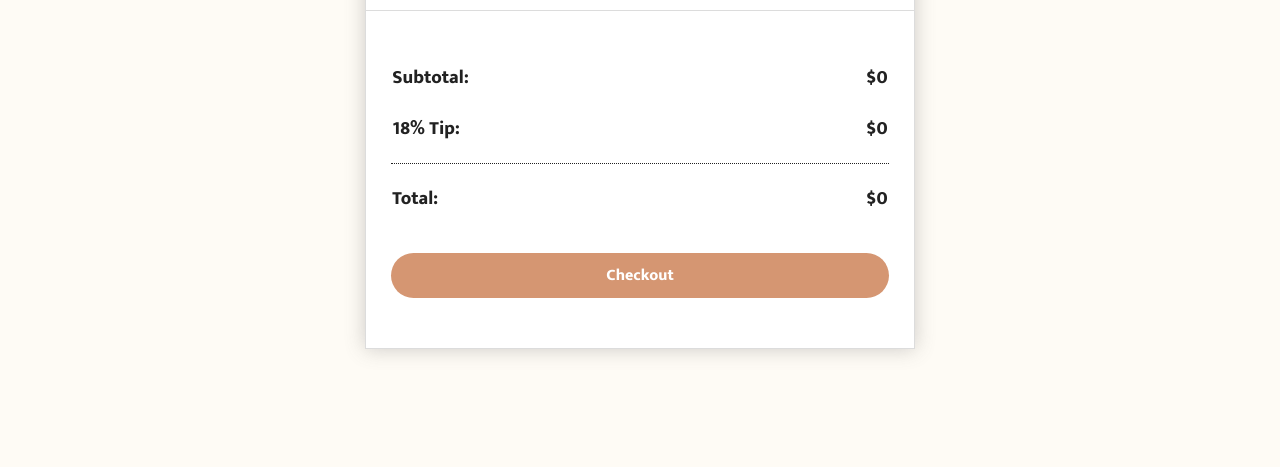
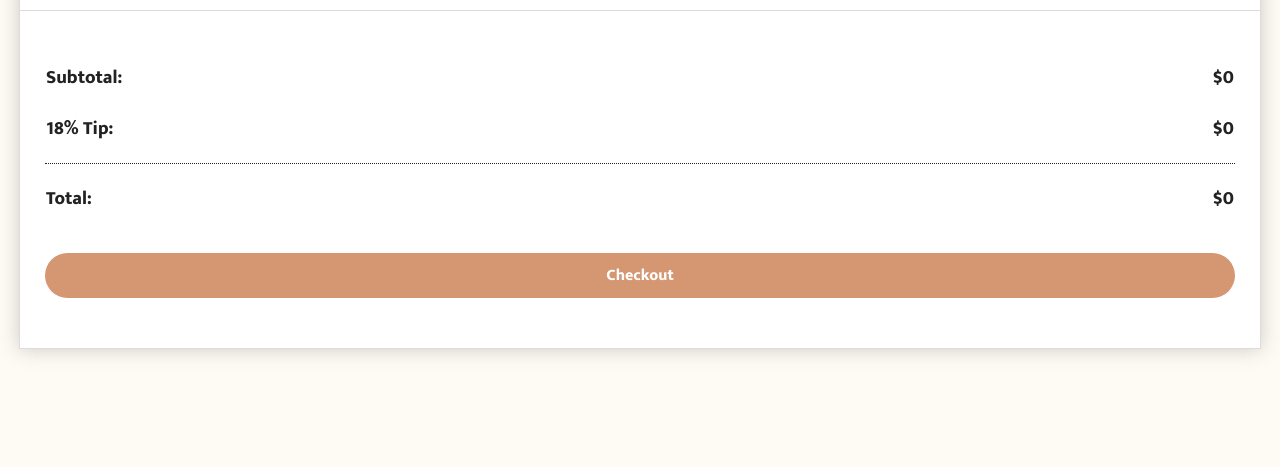
Before and after one commit to austincomer/Mobile-Restaurant-Ordering, a plain HTML site: page index.html in a window 1280 px wide. Shown: the part 333-800 px from the top of the page. Drawn offline with Linux system fonts and the light colour scheme.

Commit message:
Update max-width in CSS

```diff
--- a/index.css
+++ b/index.css
@@ -68,7 +68,7 @@ wire2 {
     width: 100%;
     display: flex;
     flex-direction: column;
-    max-width: 412pt;
+    max-width: 1242px;
     overflow: auto;
 }
 
```
